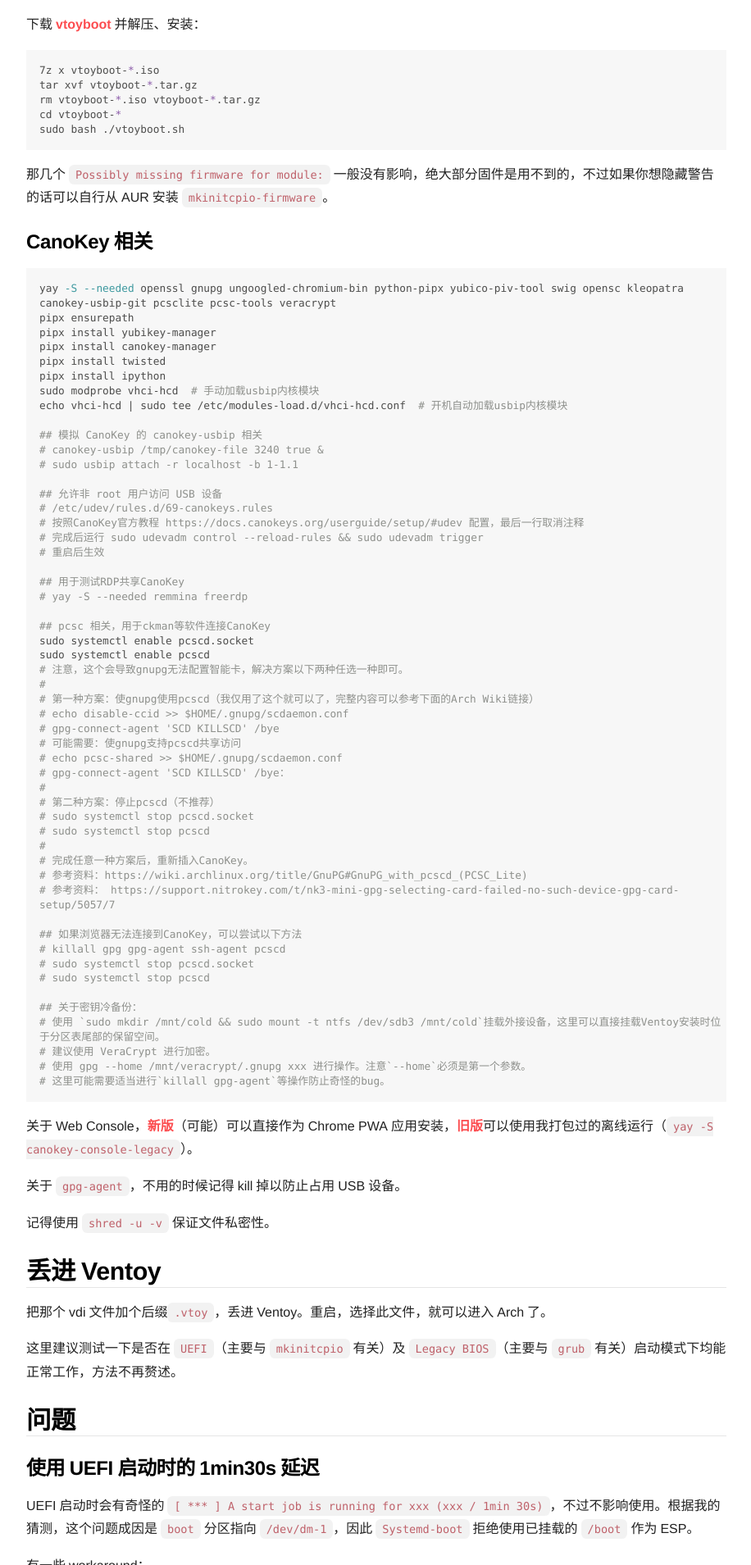
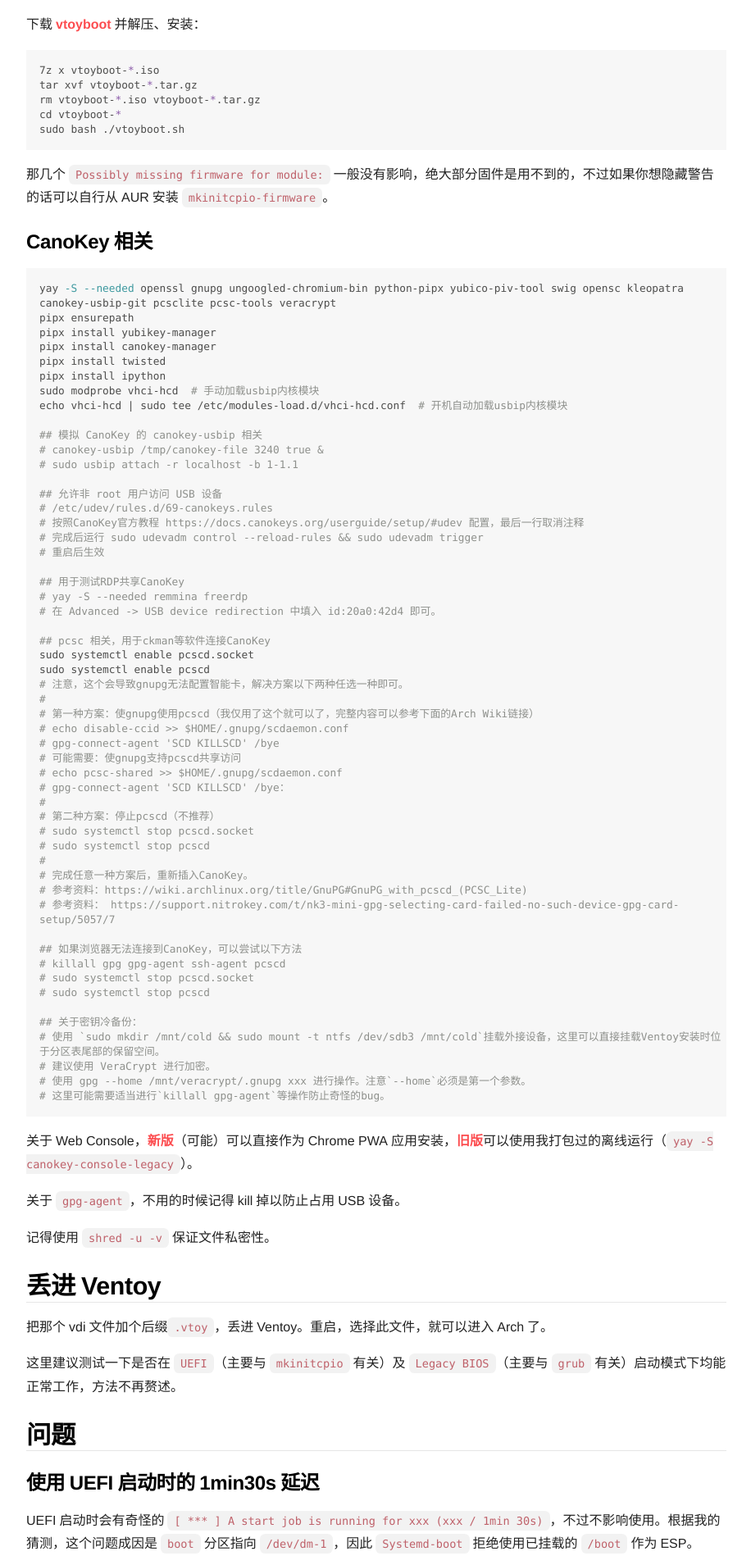
Before and after one commit to Young-Lord/Young-Lord.github.io, a Jekyll site: the page built from _posts/2023-11-30-Ventoy_Arch_Linux_To_Go_十分钟速通.md, in a window 1280 px wide. Shown: the part 3091-5000 px from the top of the page at 82% size, without its empty margins (71-987 px from the left). Built offline with Jekyll 4.4.1, drawn with Linux system fonts in a browser that asks for light colours; nearby versions of some CDN libraries; comment, search, counter and statistics services are not loaded.

Commit message:
canokey with remmina

```diff
--- a/_posts/2023-11-30-Ventoy_Arch_Linux_To_Go_十分钟速通.md
+++ b/_posts/2023-11-30-Ventoy_Arch_Linux_To_Go_十分钟速通.md
@@ -155,6 +155,7 @@
 
 ## 用于测试RDP共享CanoKey
 # yay -S --needed remmina freerdp
+# 在 Advanced -> USB device redirection 中填入 id:20a0:42d4 即可。
 
 ## pcsc 相关，用于ckman等软件连接CanoKey
 sudo systemctl enable pcscd.socket
```
